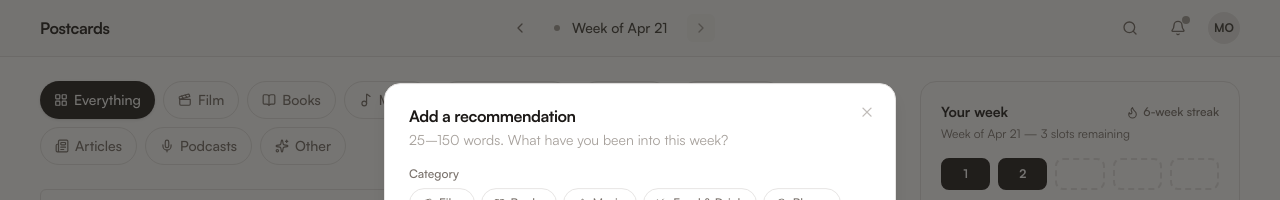
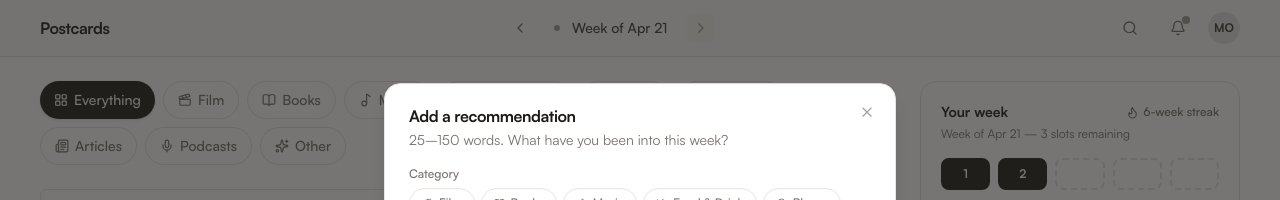
Before and after one commit to imustcreateasystem/postcards, a Next.js app: page / in a window 1280 px wide. Both pictures are taken after a click on the button "Add a recommendation". Shown: the top 200 px of the page. Built offline with nearby package versions, Linux system fonts and the light colour scheme.

Commit message:
minor: fixing shade of stone

```diff
--- a/ui/components/Dialog.tsx
+++ b/ui/components/Dialog.tsx
@@ -55,7 +55,7 @@ const DialogContent = forwardRef<
       <DialogPrimitive.Close
         className={cn(
           "absolute right-4 top-4 rounded-full p-1",
-          "text-stone-400 hover:bg-stone-100 hover:text-stone-600",
+          "text-stone-500 hover:bg-stone-100 hover:text-stone-600",
           "opacity-70 transition-all duration-200 focus:outline-none disabled:pointer-events-none",
         )}
       >
@@ -110,7 +110,7 @@ const DialogDescription = forwardRef<
 >(({ className, ...props }, ref) => (
   <DialogPrimitive.Description
     ref={ref}
-    className={cn("text-sm text-stone-400", className)}
+    className={cn("text-sm text-stone-500", className)}
     {...props}
   />
 ));
--- a/ui/feed/components/content/composer/RecommendationComposer.tsx
+++ b/ui/feed/components/content/composer/RecommendationComposer.tsx
@@ -99,7 +99,7 @@ export default function RecommendationComposer({
                     "text-xs font-medium transition-all duration-150",
                     category === id
                       ? "bg-stone-800 text-stone-50"
-                      : "border border-stone-200 bg-white text-stone-500 hover:border-stone-400 hover:text-stone-800",
+                      : "border border-stone-200 bg-white text-stone-500 hover:border-stone-500 hover:text-stone-800",
                   )}
                 >
                   <Icon size={11} />
@@ -125,7 +125,7 @@ export default function RecommendationComposer({
                 className={cn(
                   "w-full rounded-lg border border-stone-200 px-3 py-2",
                   "text-sm text-stone-800 placeholder:text-stone-300",
-                  "focus:border-stone-400 focus:outline-none",
+                  "focus:border-stone-500 focus:outline-none",
                 )}
               />
             </Stack>
@@ -146,7 +146,7 @@ export default function RecommendationComposer({
                 className={cn(
                   "w-full rounded-lg border border-stone-200 px-3 py-2",
                   "text-sm text-stone-800 placeholder:text-stone-300",
-                  "focus:border-stone-400 focus:outline-none",
+                  "focus:border-stone-500 focus:outline-none",
                 )}
               />
             </Stack>
@@ -165,7 +165,7 @@ export default function RecommendationComposer({
                     wordCount > MAX_WORDS
                       ? "text-red-500"
                       : wordCount >= MIN_WORDS
-                        ? "text-stone-400"
+                        ? "text-stone-500"
                         : "text-stone-300",
                   )}
                 >
@@ -181,7 +181,7 @@ export default function RecommendationComposer({
                 className={cn(
                   "w-full resize-none rounded-lg border border-stone-200 px-3 py-2",
                   "text-sm leading-relaxed text-stone-800 placeholder:text-stone-300",
-                  "focus:border-stone-400 focus:outline-none",
+                  "focus:border-stone-500 focus:outline-none",
                 )}
               />
             </Stack>
@@ -203,7 +203,7 @@ export default function RecommendationComposer({
                 className={cn(
                   "w-full rounded-lg border border-stone-200 px-3 py-2",
                   "text-sm text-stone-800 placeholder:text-stone-300",
-                  "focus:border-stone-400 focus:outline-none",
+                  "focus:border-stone-500 focus:outline-none",
                 )}
               />
             </Stack>
```
